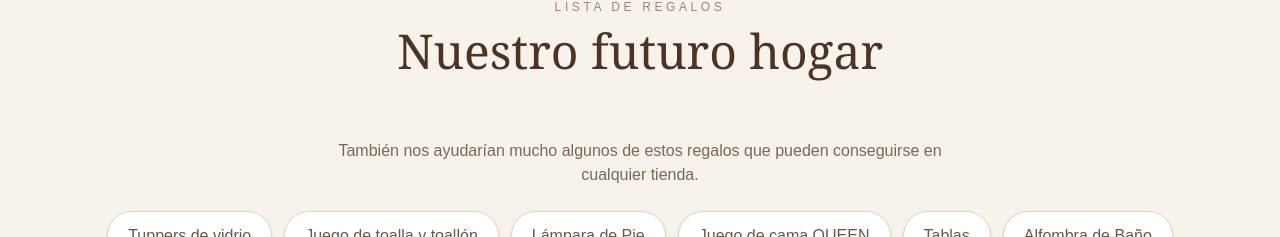
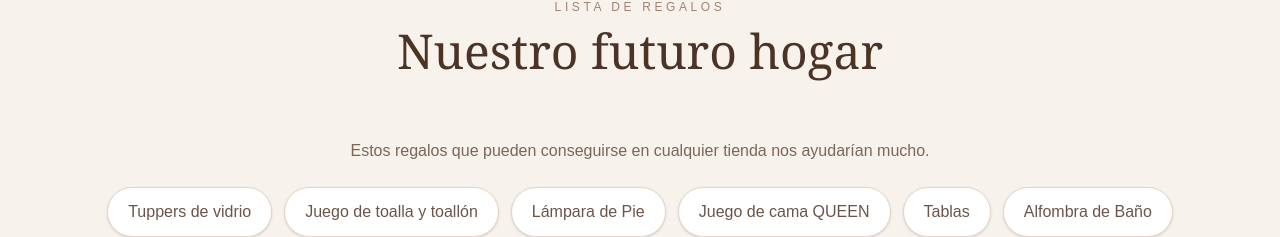
Before and after one commit to LourdesyRodrigo/casamiento-lourdes-rodrigo-app, a Next.js app: page / in a window 1280 px wide. Shown: the part 897-1134 px from the top of the page. Built offline with nearby package versions, Linux system fonts and the light colour scheme; no server answers; the database is empty.

Commit message:
Agrego descripcion regalos sugeridos

```diff
--- a/app/page.tsx
+++ b/app/page.tsx
@@ -140,8 +140,7 @@ actualizarContador();
 <div className="mb-16 text-center">
 
   <p className="text-[#7b6657] mb-6 max-w-2xl mx-auto">
-    También nos ayudarían mucho algunos de estos regalos
-    que pueden conseguirse en cualquier tienda.
+    Estos regalos que pueden conseguirse en cualquier tienda nos ayudarían mucho.
   </p>
 
   <div className="flex flex-wrap justify-center gap-3">
```
